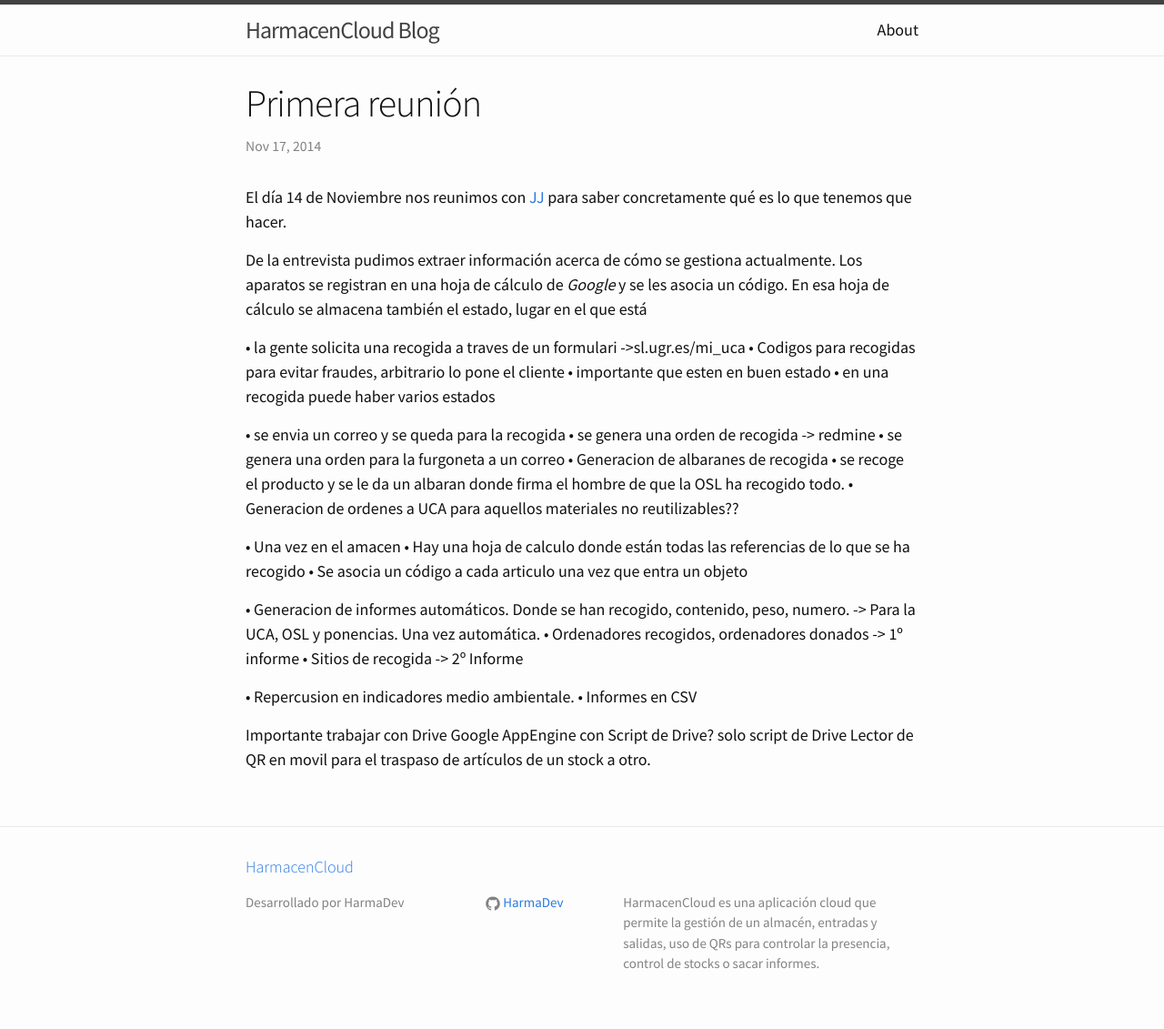
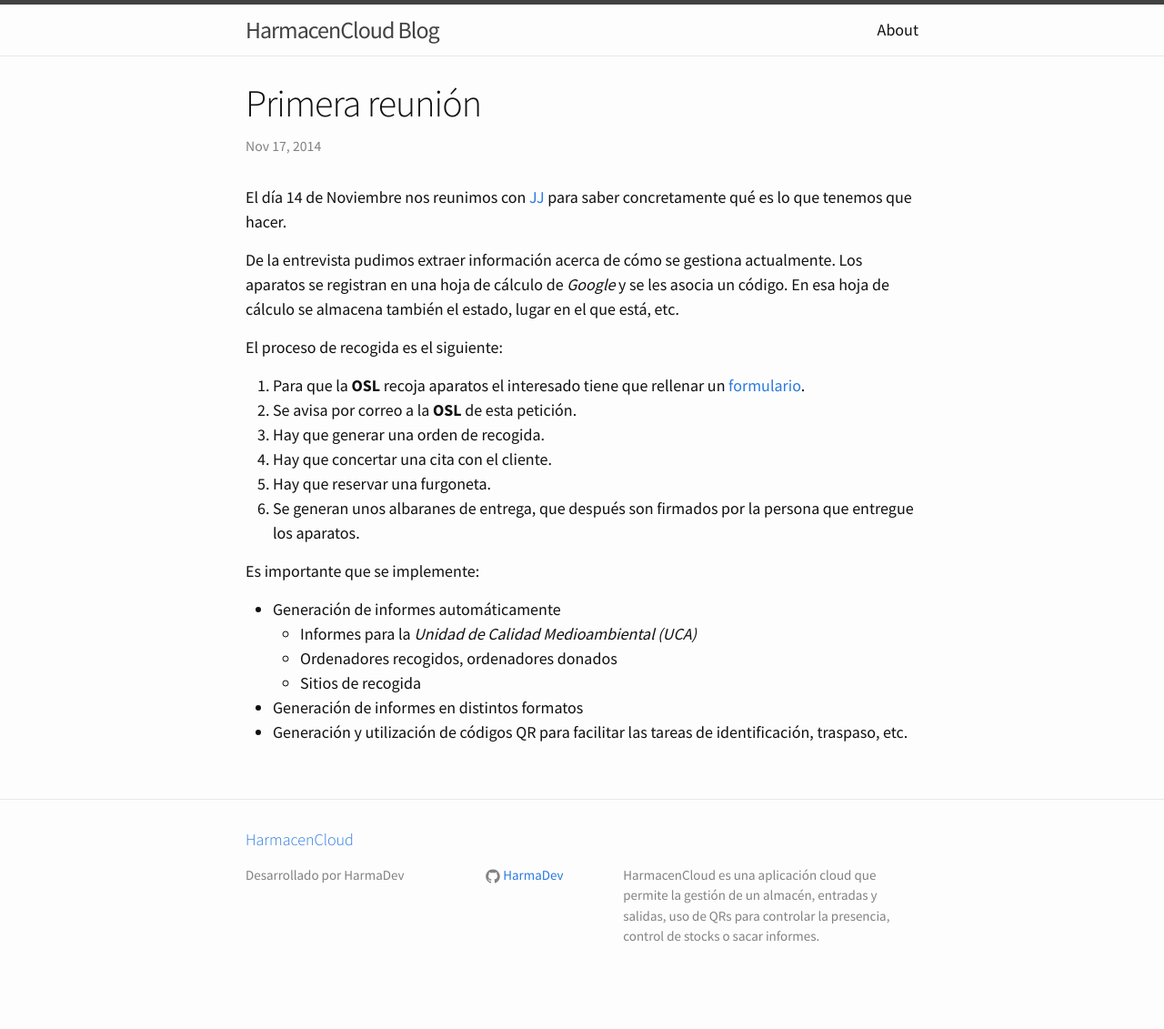
Before and after one commit to HarmaDev/HarmacenCloud, a Jekyll site: the page built from _posts/2014-11-17-primera-reunion.markdown, in a window 1280 px wide. Shown: the whole page at 91% size. Built offline with Jekyll 4.4.1, drawn with Linux system fonts in a browser that asks for light colours; after the commit the page ends 1101 px from its top, so only the background shows below that.

Commit message:
Post de reunión 14-nov
Fixes #2

```diff
--- a/_posts/2014-11-17-primera-reunion.markdown
+++ b/_posts/2014-11-17-primera-reunion.markdown
@@ -10,33 +10,20 @@ que tenemos que hacer.
 
 De la entrevista pudimos extraer información acerca de cómo se gestiona actualmente.
 Los aparatos se registran en una hoja de cálculo de _Google_ y se les asocia un código. En esa hoja de cálculo se
-almacena también el estado, lugar en el que está
+almacena también el estado, lugar en el que está, etc.
 
+El proceso de recogida es el siguiente:
+1. Para que la __OSL__ recoja aparatos el interesado tiene que rellenar un [formulario](sl.ugr.es/mi_uca).
+2. Se avisa por correo a la __OSL__ de esta petición.
+3. Hay que generar una orden de recogida.
+4. Hay que concertar una cita con el cliente.
+4. Hay que reservar una furgoneta.
+6. Se generan unos albaranes de entrega, que después son firmados por la persona que entregue los aparatos.
 
-
-•	la gente solicita una recogida a traves de un formulari ->sl.ugr.es/mi_uca
-•	Codigos para recogidas para evitar fraudes, arbitrario lo pone el cliente
-•	importante que esten en buen estado
-•	en una recogida puede haber varios estados
-
-•	se envia un correo y se queda para la recogida
-•	se genera una orden de recogida -> redmine
-•	se genera una orden para la furgoneta a un correo
-•	Generacion de albaranes de recogida
-•	se recoge el producto y se le da un albaran donde firma el hombre de que la OSL ha recogido todo.
-•	Generacion de ordenes a UCA para aquellos materiales no reutilizables??
-
-•	Una vez en el amacen
-•	Hay una hoja de calculo donde están todas las referencias de lo que se ha recogido
-•	Se asocia un código a cada articulo una vez que entra un objeto
-
-•	Generacion de informes automáticos. Donde se han recogido, contenido, peso, numero. -> Para la UCA, OSL y ponencias. Una vez automática.
-•	Ordenadores recogidos, ordenadores donados -> 1º informe
-•	Sitios de recogida -> 2º Informe
-
-•	Repercusion en indicadores medio ambientale.
-•	Informes en CSV
-
-Importante trabajar con Drive
-Google AppEngine con Script de Drive? solo script de Drive
-Lector de QR en movil para el traspaso de artículos de un stock a otro.
+Es importante que se implemente:
+ - Generación de informes automáticamente
+   + Informes para la _Unidad de Calidad Medioambiental (UCA)_
+   + Ordenadores recogidos, ordenadores donados
+   + Sitios de recogida
+ - Generación de informes en distintos formatos
+ - Generación y utilización de códigos QR para facilitar las tareas de identificación, traspaso, etc.
```
